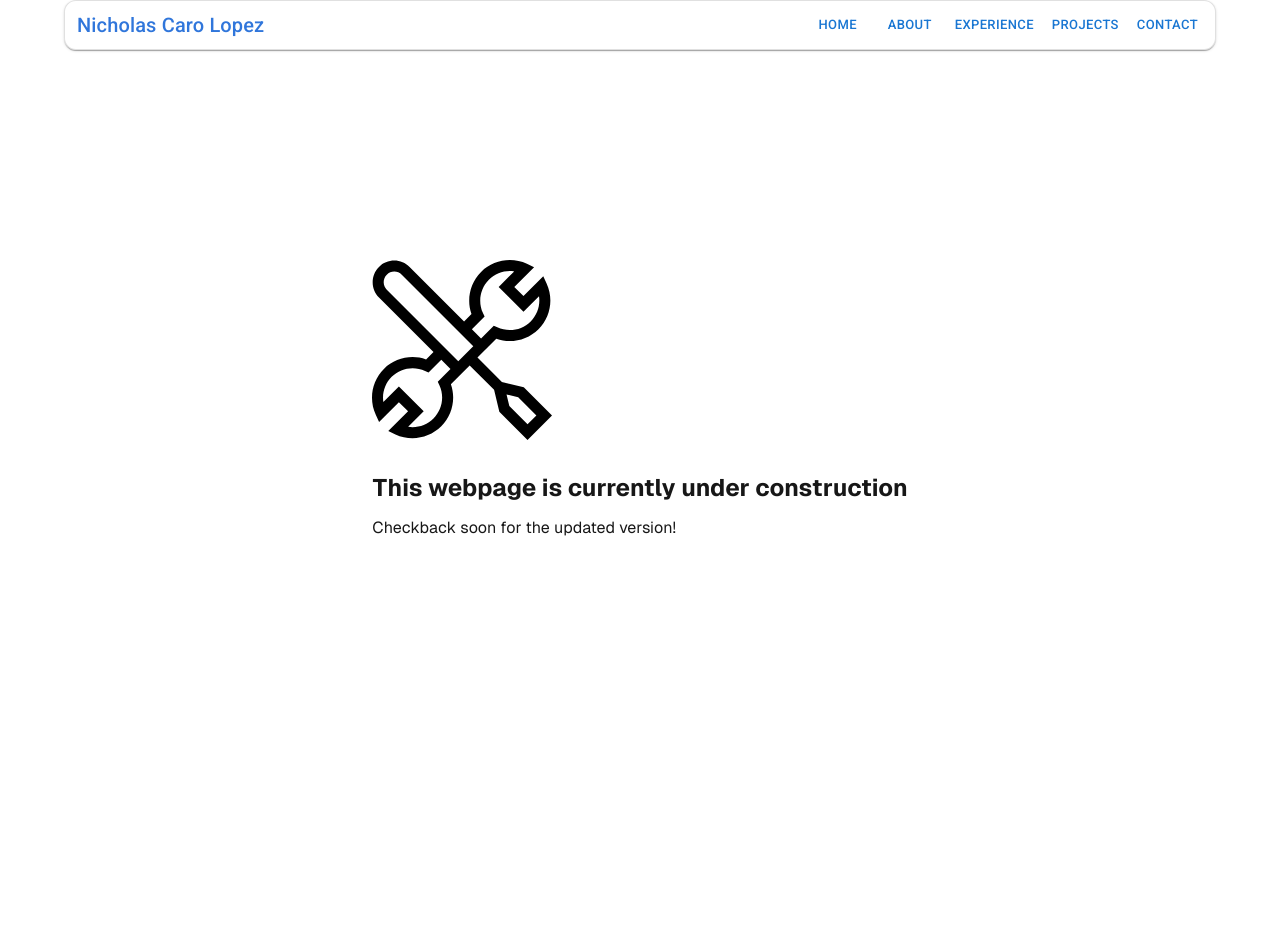
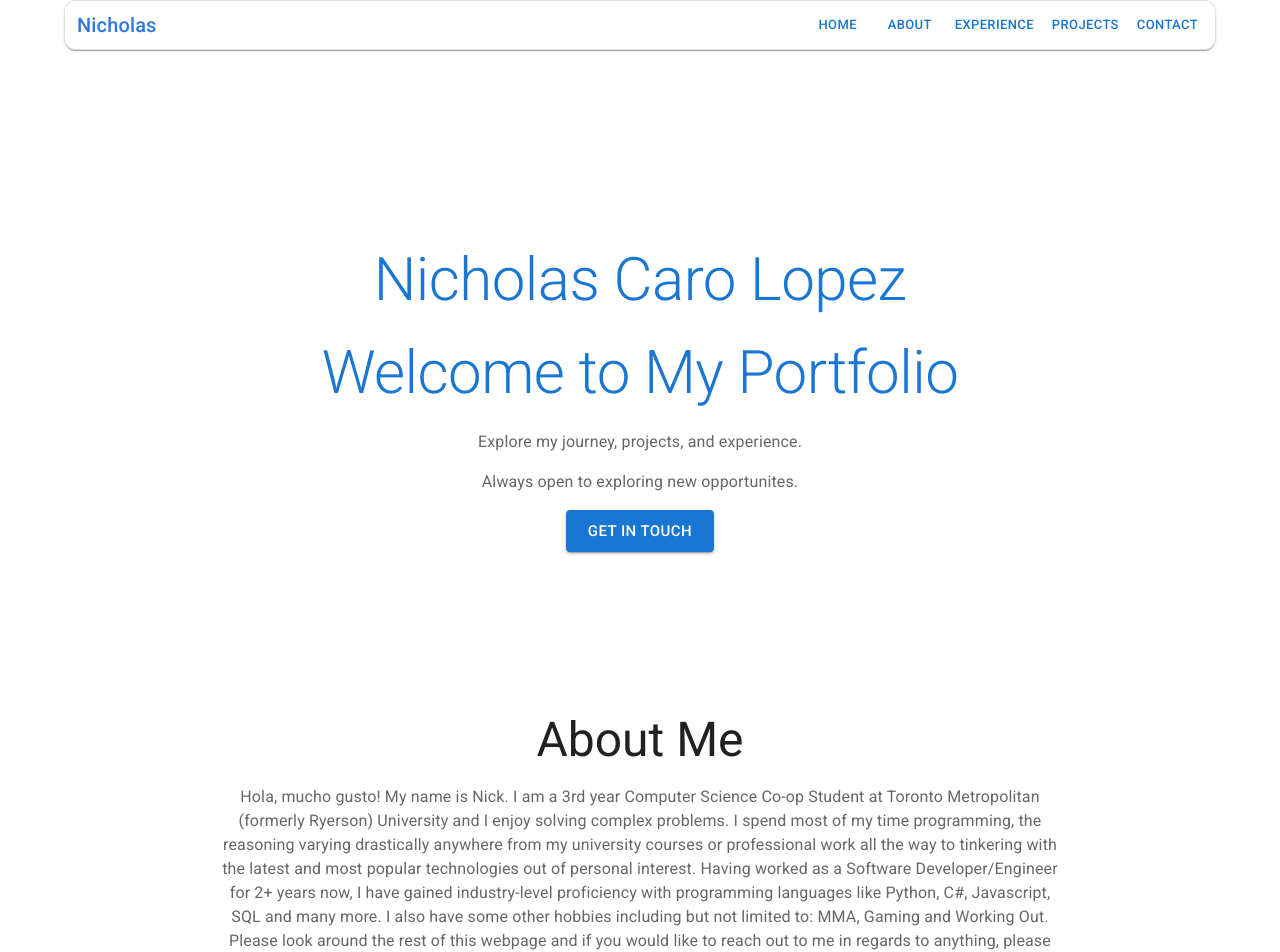
Before and after one commit to nicholas489/my-website, a Next.js app: page / in a window 1280 px wide. Shown: the top 952 px of the page. Before the commit the page ends 800 px from the top, so only its background shows below. Built offline with nearby package versions, Linux system fonts and the light colour scheme.

Commit message:
Added all major sections to webpage

```diff
--- a/app/page.tsx
+++ b/app/page.tsx
@@ -1,13 +1,19 @@
 import React from "react";
 import Image from "next/image";
 import Header from "@/components/Header";
+import HomeSection from "@/app/pages/home";
+import AboutSection from "@/app/pages/about";
+import ExperienceSection from "@/app/pages/experience";
+import ProjectsSection from "@/app/pages/projects";
+import ContactSection from "@/app/pages/contact";
+import Box from "@mui/material/Box";
 
 export default function Home(props: { disableCustomTheme?: boolean }) {
   // TODO: Find out how to edit the default breakpoints that materialUI uses
   return (
     <div className="grid grid-rows-[20px_1fr_20px] items-center justify-items-center min-h-screen p-8 pb-20 gap-16 sm:p-20 font-[family-name:var(--font-geist-sans)]">
       <Header />
-      <main className="flex flex-col gap-8 row-start-2 items-center sm:items-start">
+      {/* <main className="flex flex-col gap-8 row-start-2 items-center sm:items-start">
         <Image
           className="dark:invert"
           src="/tools.svg"
@@ -20,6 +26,15 @@ export default function Home(props: { disableCustomTheme?: boolean }) {
           <h1 className="text-2xl font-bold">This webpage is currently under construction</h1>
           <p className="text-md">Checkback soon for the updated version!</p>
         </div>
+      </main> */}
+      <main className="flex flex-col gap-8 row-start-2 items-center sm:items-start">
+        <Box component="main">
+          <HomeSection/>
+          <AboutSection/>
+          <ExperienceSection/>
+          <ProjectsSection/>
+          <ContactSection/>
+        </Box>
       </main>
     </div>
   );
--- /dev/null
+++ b/app/pages/about.tsx
@@ -0,0 +1,32 @@
+'use client';
+import * as React from 'react';
+import { styled } from '@mui/material/styles';
+import Box from '@mui/material/Box';
+import Typography from '@mui/material/Typography';
+import Container from '@mui/material/Container';
+
+const Section = styled(Box)(({ theme }) => ({
+    padding: theme.spacing(10, 0),
+    backgroundColor: theme.palette.background.default,
+}));
+
+export default function About() {
+  return (
+    <Section sx={{ backgroundColor: 'background.paper' }}>
+      <Container maxWidth="md">
+        <Typography variant="h3" align="center" color="textPrimary" gutterBottom>
+          About Me
+        </Typography>
+        <Typography variant="body1" align="center" color="textSecondary">
+            Hola, mucho gusto! My name is Nick. I am a 3rd year Computer Science Co-op Student at Toronto Metropolitan (formerly Ryerson)
+            University and I enjoy solving complex problems. I spend most of my time programming, the reasoning varying drastically anywhere
+            from my university courses or professional work all the way to tinkering with the latest and most popular technologies out of
+            personal interest. Having worked as a Software Developer/Engineer for 2+ years now, I have gained industry-level proficiency
+            with programming languages like Python, C#, Javascript, SQL and many more. I also have some other hobbies including but not
+            limited to: MMA, Gaming and Working Out. Please look around the rest of this webpage and if you would like to reach out to me
+            in regards to anything, please message me!
+        </Typography>
+      </Container>
+    </Section>
+  );
+}
--- /dev/null
+++ b/app/pages/contact.tsx
@@ -0,0 +1,32 @@
+'use client';
+import * as React from 'react';
+import { styled } from '@mui/material/styles';
+import Box from '@mui/material/Box';
+import Typography from '@mui/material/Typography';
+import Button from '@mui/material/Button';
+import Container from '@mui/material/Container';
+
+const Section = styled(Box)(({ theme }) => ({
+    padding: theme.spacing(10, 0),
+    backgroundColor: theme.palette.background.default,
+}));
+
+export default function Contact() {
+    return (
+        <Section>
+          <Container maxWidth="sm">
+            <Typography variant="h3" align="center" color="textPrimary" gutterBottom>
+              Contact Me
+            </Typography>
+            <Typography variant="body1" align="center" color="textSecondary" sx={{ mb: 4 }}>
+              I’d love to hear from you! Feel free to reach out anytime.
+            </Typography>
+            <Box sx={{ textAlign: 'center' }}>
+              <Button variant="contained" size="large" color="primary">
+                Send a Message
+              </Button>
+            </Box>
+          </Container>
+        </Section>
+    );
+}
--- /dev/null
+++ b/app/pages/experience.tsx
@@ -0,0 +1,44 @@
+'use client';
+import * as React from 'react';
+import { styled } from '@mui/material/styles';
+import Box from '@mui/material/Box';
+import Typography from '@mui/material/Typography';
+import Button from '@mui/material/Button';
+import Container from '@mui/material/Container';
+import Grid from '@mui/material/Grid';
+
+const Section = styled(Box)(({ theme }) => ({
+    padding: theme.spacing(10, 0),
+    backgroundColor: theme.palette.background.default,
+}));
+
+export default function Experience() {
+    // TODO: Replace Grid component with Grid2 component
+    return (
+        <Section>
+          <Container maxWidth="lg">
+            <Typography variant="h3" align="center" color="textPrimary" gutterBottom>
+              Experience
+            </Typography>
+            <Grid container spacing={4}>
+              <Grid item xs={12} md={6}>
+                <Typography variant="h5" color="primary">
+                  Software Developer Intern @ Dayforce (formerly Ceridian)
+                </Typography>
+                <Typography variant="body1" color="textSecondary">
+                  Description of your role, achievements, and contributions.
+                </Typography>
+              </Grid>
+              <Grid item xs={12} md={6}>
+                <Typography variant="h5" color="primary">
+                  Software Engineer @ Laboratory for Translational Medicine, TMU
+                </Typography>
+                <Typography variant="body1" color="textSecondary">
+                  Description of your role, achievements, and contributions.
+                </Typography>
+              </Grid>
+            </Grid>
+          </Container>
+        </Section>
+    );
+}
--- /dev/null
+++ b/app/pages/home.tsx
@@ -0,0 +1,38 @@
+'use client';
+import * as React from 'react';
+import { styled } from '@mui/material/styles';
+import Box from '@mui/material/Box';
+import Typography from '@mui/material/Typography';
+import Button from '@mui/material/Button';
+import Container from '@mui/material/Container';
+
+const Section = styled(Box)(({ theme }) => ({
+    padding: theme.spacing(10, 0),
+    backgroundColor: theme.palette.background.default,
+}));
+
+export default function Home() {
+  return (
+    <Section>
+      <Container maxWidth="lg">
+        <Typography variant="h2" align="center" color="primary" gutterBottom>
+          Nicholas Caro Lopez
+        </Typography>
+        <Typography variant="h2" align="center" color="primary" gutterBottom>
+          Welcome to My Portfolio
+        </Typography>
+        <Typography variant="body1" align="center" color="textSecondary" sx={{ mb: 2 }}>
+          Explore my journey, projects, and experience.
+        </Typography>
+        <Typography variant="body1" align="center" color="textSecondary" sx={{ mb: 2 }}>
+          Always open to exploring new opportunites.
+        </Typography>
+        <Box sx={{ textAlign: 'center' }}>
+          <Button variant="contained" size="large" color="primary">
+            Get in Touch
+          </Button>
+        </Box>
+      </Container>
+    </Section>
+  );
+}
--- /dev/null
+++ b/app/pages/projects.tsx
@@ -0,0 +1,50 @@
+'use client';
+import * as React from 'react';
+import { styled } from '@mui/material/styles';
+import Box from '@mui/material/Box';
+import Typography from '@mui/material/Typography';
+import Grid from '@mui/material/Grid';
+import Button from '@mui/material/Button';
+import Container from '@mui/material/Container';
+import Paper from '@mui/material/Paper';
+
+const Section = styled(Box)(({ theme }) => ({
+    padding: theme.spacing(10, 0),
+    backgroundColor: theme.palette.background.default,
+}));
+
+const ProjectCard = styled(Paper)(({ theme }) => ({
+    padding: theme.spacing(4),
+    textAlign: 'center',
+    boxShadow: theme.shadows[4],
+    '&:hover': {
+      boxShadow: theme.shadows[8],
+    },
+}));
+
+export default function Projects() {
+    // TODO: Replace Grid component with Grid2 component
+    return (
+        <Section sx={{ backgroundColor: 'background.paper' }}>
+            <Container maxWidth="lg">
+                <Typography variant="h3" align="center" color="textPrimary" gutterBottom>
+                    Projects
+                </Typography>
+                <Grid container spacing={4}>
+                    {[1, 2, 3, 4].map((project) => (
+                        <Grid item xs={12} sm={6} md={3} key={project}>
+                            <ProjectCard>
+                                <Typography variant="h6" color="primary">
+                                    Project {project}
+                                </Typography>
+                                <Typography variant="body2" color="textSecondary">
+                                    Brief description of the project.
+                                </Typography>
+                            </ProjectCard>
+                        </Grid>
+                    ))}
+                </Grid>
+          </Container>
+        </Section>
+    );
+}
--- a/components/Header.tsx
+++ b/components/Header.tsx
@@ -61,7 +61,7 @@ export default function Header() {
                 Nicholas Caro Lopez
               </Button> */}
               <Typography variant="h6" color='#3076db'>
-                Nicholas Caro Lopez
+                Nicholas
               </Typography>
             </Box>
           </Box>
@@ -87,12 +87,6 @@ export default function Header() {
             <Button variant="text" size="small" sx={{ minWidth: 0 }}>
                 Contact
             </Button>
-            {/* <Button color="primary" variant="text" size="small">
-                Sign in
-            </Button>
-            <Button color="primary" variant="contained" size="small">
-                Sign up
-            </Button> */}
             {/* <ColorModeIconDropdown /> */}
           </Box>
           <Box sx={{ display: { xs: 'flex', md: 'none' }, gap: 1 }}>
@@ -110,7 +104,7 @@ export default function Header() {
                 },
               }}
             >
-              <Box sx={{ p: 2, backgroundColor: 'background.default' }}>
+              <Box sx={{ p: 2, backgroundColor: 'background.default', color: '#3076db' }}>
                 <Box
                   sx={{
                     display: 'flex',
@@ -122,21 +116,14 @@ export default function Header() {
                   </IconButton>
                 </Box>
 
-                <MenuItem>Features</MenuItem>
-                <MenuItem>Testimonials</MenuItem>
-                <MenuItem>Highlights</MenuItem>
-                <MenuItem>Pricing</MenuItem>
-                <MenuItem>FAQ</MenuItem>
-                <MenuItem>Blog</MenuItem>
+                <MenuItem>Home</MenuItem>
+                <MenuItem>About</MenuItem>
+                <MenuItem>Experience</MenuItem>
+                <MenuItem>Projects</MenuItem>
                 <Divider sx={{ my: 3 }} />
                 <MenuItem>
                   <Button color="primary" variant="contained" fullWidth>
-                    Sign up
-                  </Button>
-                </MenuItem>
-                <MenuItem>
-                  <Button color="primary" variant="outlined" fullWidth>
-                    Sign in
+                    Contact
                   </Button>
                 </MenuItem>
               </Box>
```
